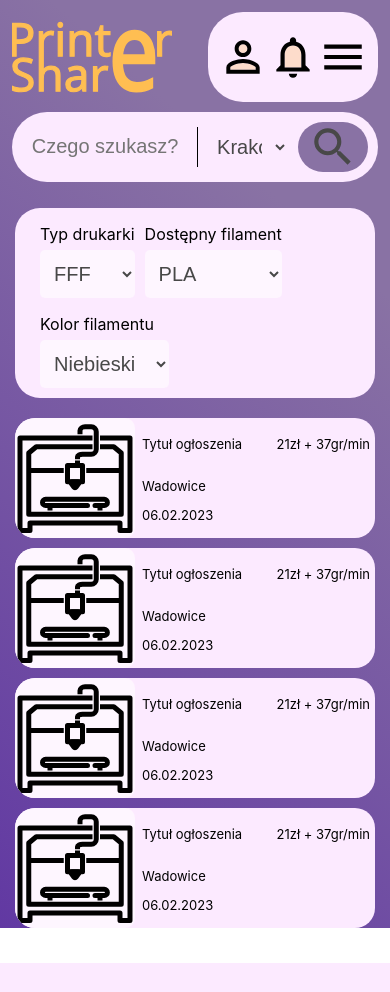
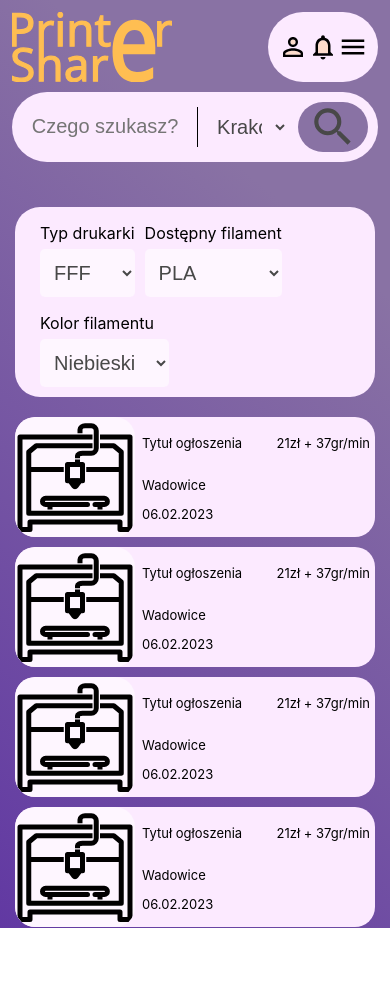
Before and after one commit to kukininj/PrinterShare, a PHP site: template public/views/offer_search.html in a window 390 px wide. Before the commit the page ends 963 px from the top, so only its background shows below. Run offline with PHP 8.4, Linux system fonts and the light colour scheme; the template is opened without the code that fills it, so the values that code supplies are empty.

Commit message:
css adjustments

```diff
--- a/public/css/login.css
+++ b/public/css/login.css
@@ -11,8 +11,6 @@ main {
     justify-content: space-around;
     align-items: center;
     gap: 10vw;
-    margin: auto;
-    margin-top: 30px;
 }
 
 .logo {
@@ -109,6 +107,8 @@ main {
     grid-template-columns: 20% 80%;
     grid-auto-rows: 80px;
     align-items: center;
+    align-self: flex-start;
+    margin-left: 20px;
     padding: 10px;
 }
 
@@ -116,6 +116,7 @@ main {
     grid-column-start: 1;
     grid-column-end: 3;
     margin-bottom: 0;
+    max-width: min-content;
 }
 
 .merchant_checkbox>input[type=checkbox] {
--- a/public/css/main.css
+++ b/public/css/main.css
@@ -9,6 +9,8 @@ body {
 main {
     margin: auto;
     max-width: 1000px;
+    margin-top: 30px;
+    margin-bottom: 30px;
 }
 
 header {
--- a/public/css/search-header.css
+++ b/public/css/search-header.css
@@ -152,7 +152,13 @@
 
     .header-menu {
         order: 2;
+        height: 60px;
         padding: 5px 10px;
+    }
+
+    .header-menu>*>svg {
+        width: 30px;
+        height: 30px;
     }
 
     .searchbar {
--- a/public/css/search-main.css
+++ b/public/css/search-main.css
@@ -56,6 +56,7 @@ main {
 .offer>img {
     height: 180px;
     width: 180px;
+    border-radius: 20px;
 }
 
 .offer-info {
@@ -103,7 +104,6 @@ main {
         height: 120px;
         width: 120px;
         background-color: #FEF6FF;
-        border-radius: 10px;
     }
 
     .offer-info {
```
